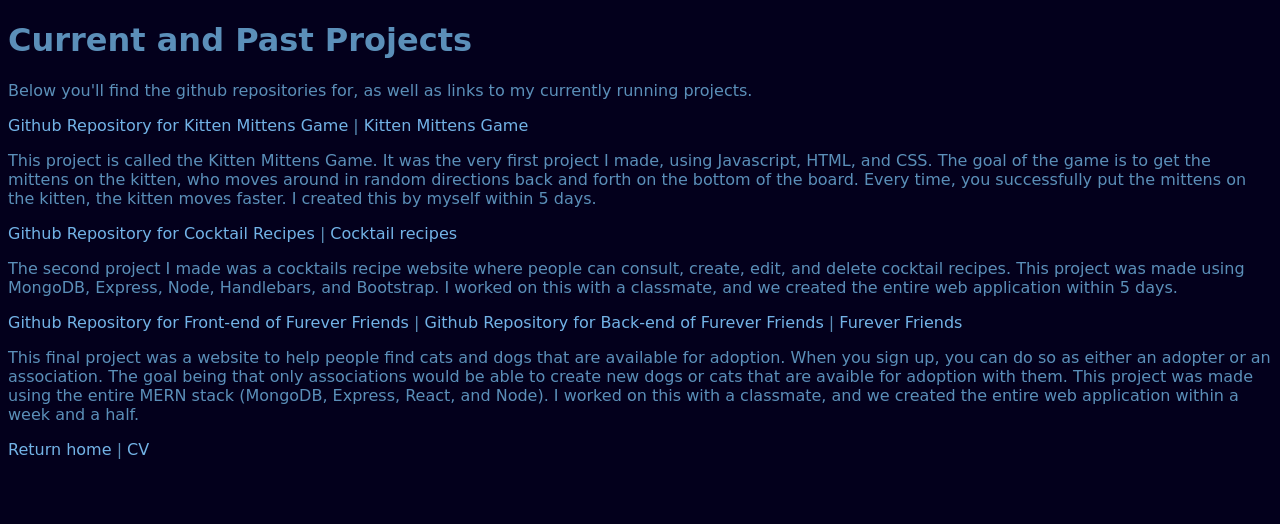
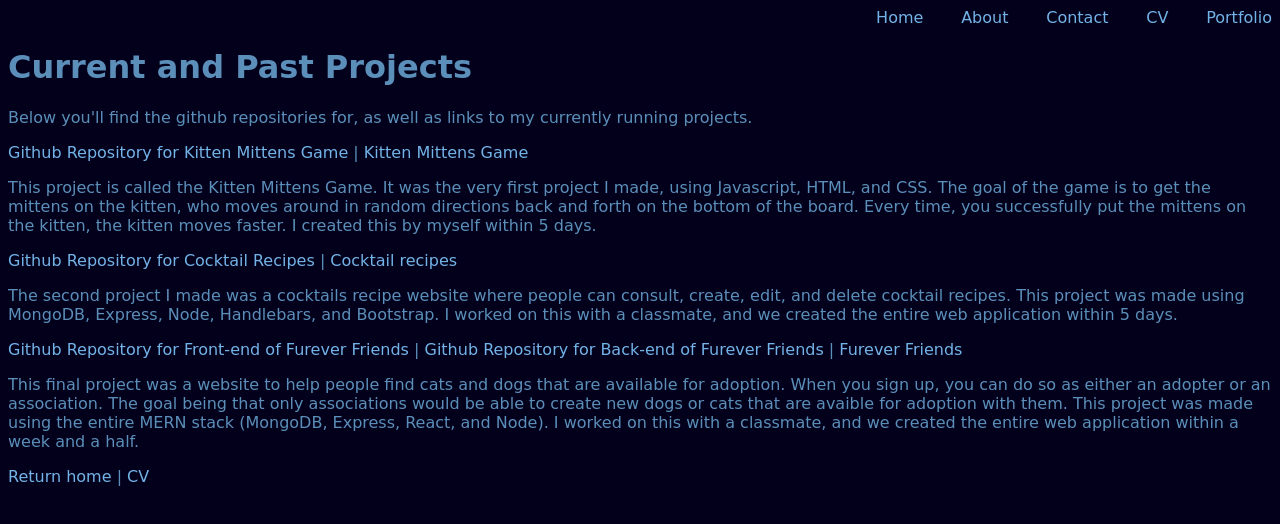
Before and after one commit to julia-spriggs/julia-spriggs.fr, a plain HTML site: page portfolio/index.html in a window 1280 px wide. Drawn offline with Linux system fonts and the light colour scheme.

Commit message:
added simple nav bar

```diff
--- a/portfolio/index.css
+++ b/portfolio/index.css
@@ -18,3 +18,9 @@ a:hover {
 a:active {
     color: #FFFFFF;
 }
+
+nav {
+    display: flex;
+    justify-content: flex-end;
+    gap: 1cm;
+}
--- a/portfolio/index.html
+++ b/portfolio/index.html
@@ -2,10 +2,19 @@
 <html>
   <head>
 	<meta charset="UTF-8" />
-	<title>Portfolio</title>
+	<title>Julia Spriggs' Portfolio</title>
   <link rel="stylesheet" type="text/css" href="index.css" />
   </head>
-<body>
+  <body>
+    <header>
+      <nav>
+        <a href="#home">Home</a>
+        <a href="#about">About</a>
+        <a href="#contact">Contact</a>
+        <a href="https://cv.julia-spriggs.fr/">CV</a>
+        <a href="https://portfolio.julia-spriggs.fr/">Portfolio</a>
+      </nav>
+    </header>
   <h1>Current and Past Projects</h1>
   <p>Below you'll find the github repositories for, as well as links to my currently running projects.</p>
     <a href="https://github.com/julia-spriggs/kitten-mittens-game">Github Repository for Kitten Mittens Game</a>
```
